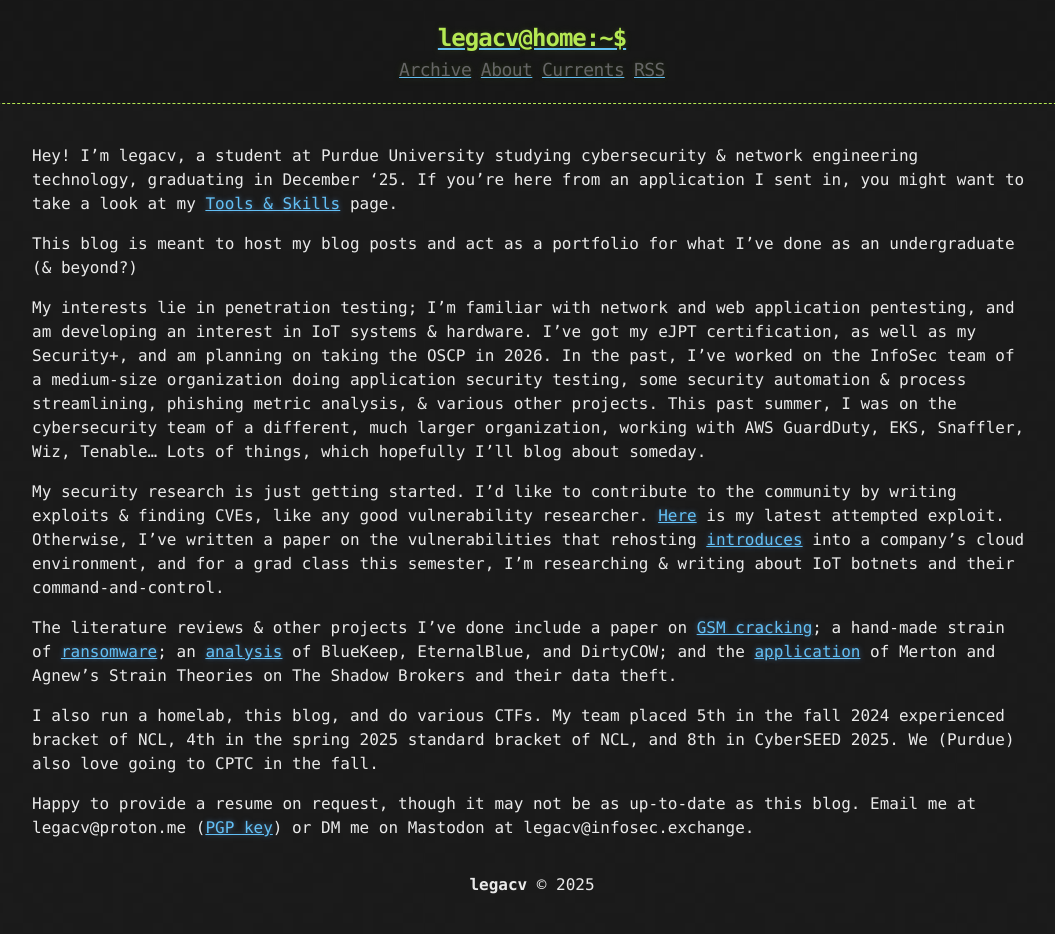
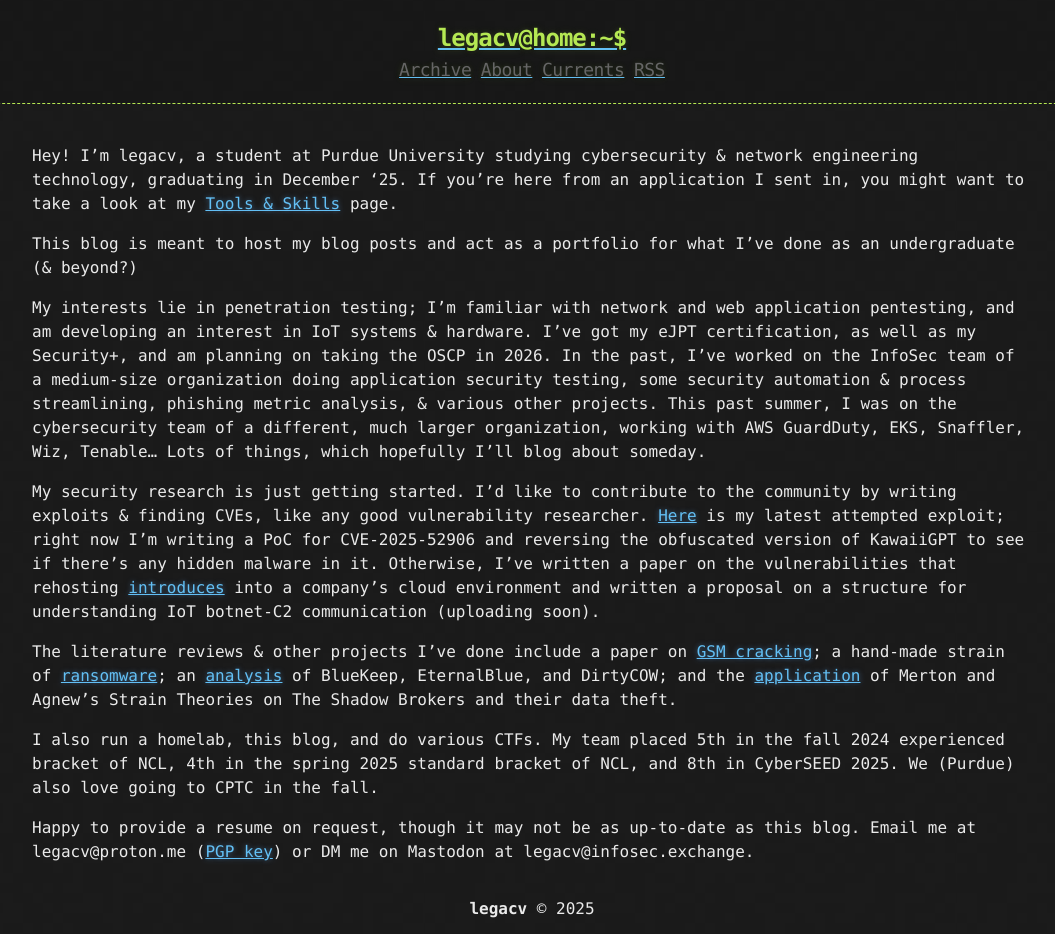
Before and after one commit to legacv/legacv.github.io, a Jekyll site: the page built from about.md, in a window 1280 px wide. Shown: the whole page, without its empty margins (108-1163 px from the left). Built offline with Jekyll 4.4.1, drawn with Linux system fonts in a browser that asks for light colours; before the commit the page ends 910 px from its top, so only the background shows below that.

Commit message:
Update about.md

```diff
--- a/about.md
+++ b/about.md
@@ -9,7 +9,7 @@ This blog is meant to host my blog posts and act as a portfolio for what I've do
 
 My interests lie in penetration testing; I'm familiar with network and web application pentesting, and am developing an interest in IoT systems & hardware. I've got my eJPT certification, as well as my Security+, and am planning on taking the OSCP in 2026. In the past, I've worked on the InfoSec team of a medium-size organization doing application security testing, some security automation & process streamlining, phishing metric analysis, & various other projects. This past summer, I was on the cybersecurity team of a different, much larger organization, working with AWS GuardDuty, EKS, Snaffler, Wiz, Tenable... Lots of things, which hopefully I'll blog about someday.
 
-My security research is just getting started. I'd like to contribute to the community by writing exploits & finding CVEs, like any good vulnerability researcher. [Here][latest] is my latest attempted exploit. Otherwise, I've written a paper on the vulnerabilities that rehosting [introduces][cloud] into a company's cloud environment, and for a grad class this semester, I'm researching & writing about IoT botnets and their command-and-control.
+My security research is just getting started. I'd like to contribute to the community by writing exploits & finding CVEs, like any good vulnerability researcher. [Here][latest] is my latest attempted exploit; right now I'm writing a PoC for CVE-2025-52906 and reversing the obfuscated version of KawaiiGPT to see if there's any hidden malware in it. Otherwise, I've written a paper on the vulnerabilities that rehosting [introduces][cloud] into a company's cloud environment and written a proposal on a structure for understanding IoT botnet-C2 communication (uploading soon).
 
 The literature reviews & other projects I've done include a paper on [GSM cracking][gsm]; a hand-made strain of [ransomware][ransom]; an [analysis][eb] of BlueKeep, EternalBlue, and DirtyCOW; and the [application][tsb] of Merton and Agnew's Strain Theories on The Shadow Brokers and their data theft.
 
```
